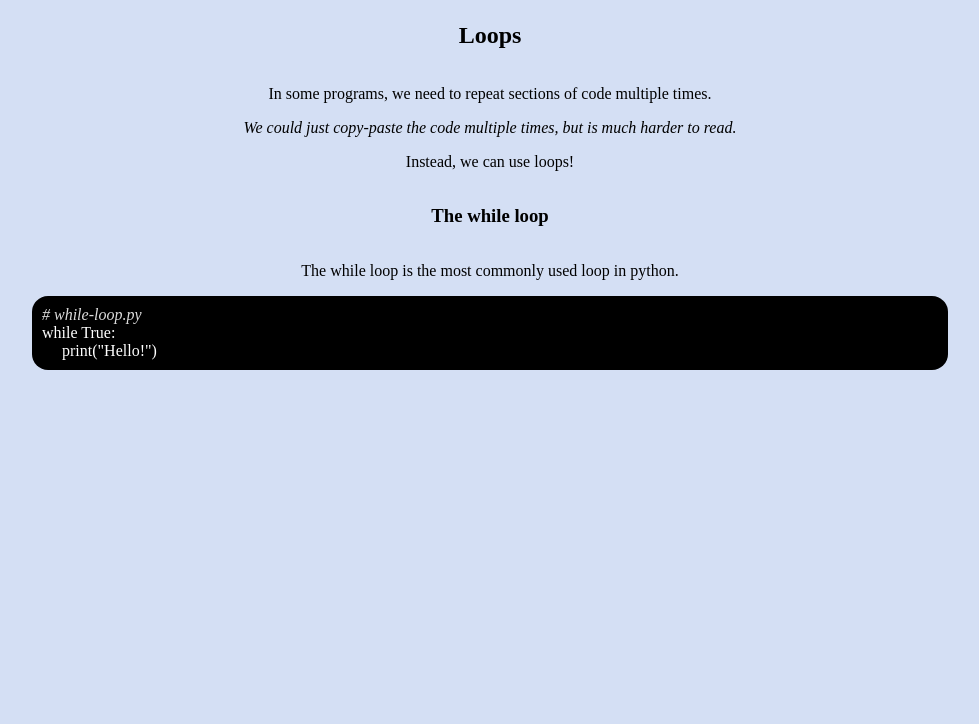
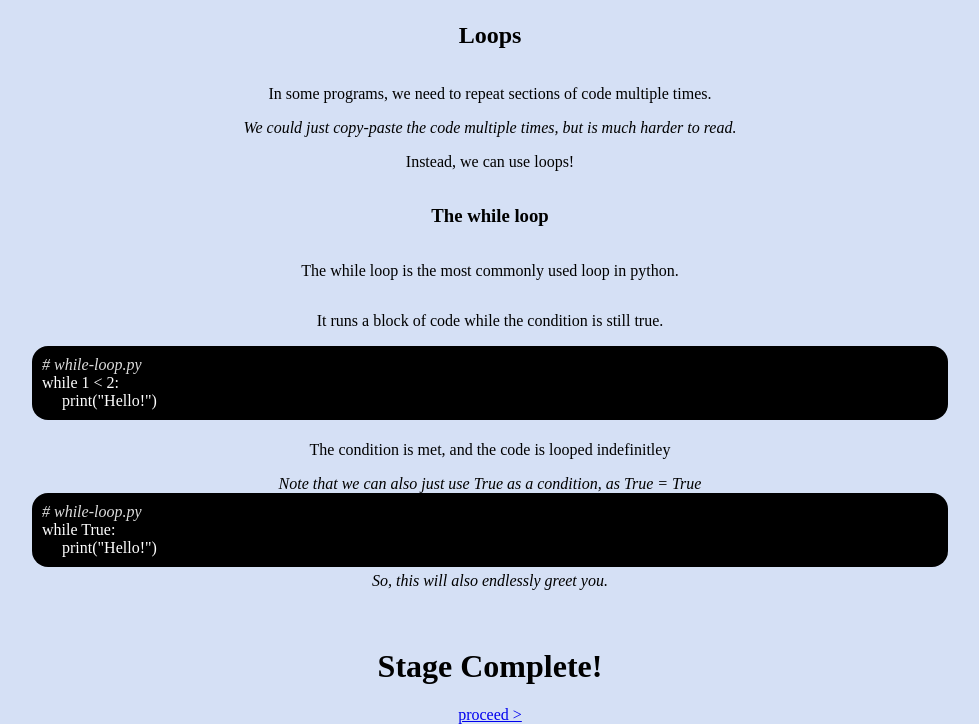
Before and after one commit to Bloxxer126g/learn.bloxxer.dev, a plain HTML site: page lang/py/index.html in a window 1280 px wide. Shown: the part 6556-7280 px from the top of the page, without its empty margins (150-1129 px from the left). Before the commit the page ends 6931 px from the top, so only its background shows below. Drawn offline with Linux system fonts and the light colour scheme; a web font is replaced by a local one.

Commit message:
Finish stage 1

```diff
--- a/lang/py/index.html
+++ b/lang/py/index.html
@@ -210,14 +210,28 @@
 
         <h3>The while loop</h3>
         <p>The while loop is the most commonly used loop in python.</p>
+        <p>It runs a block of code while the condition is still true.</p>
 
+        <div class="CodeBox">
+            <i class="head"># while-loop.py</i>
+            <z>while 1 < 2:</z>
+            <z>     print("Hello!")</z>
+            <z></z>
+        </div>
+
+        <p>The condition is met, and the code is looped indefinitley</p>
+
+        <i>Note that we can also just use True as a condition, as True = True</i>
         <div class="CodeBox">
             <i class="head"># while-loop.py</i>
             <z>while True:</z>
             <z>     print("Hello!")</z>
             <z></z>
         </div>
-
+        <i>So, this will also endlessly greet you.</i>
+        <br>
+        <br>
+        <h1>Stage Complete!</h1> <a href="stage2.html">proceed ></a>
     </div>
 </body>
 </html>
```
